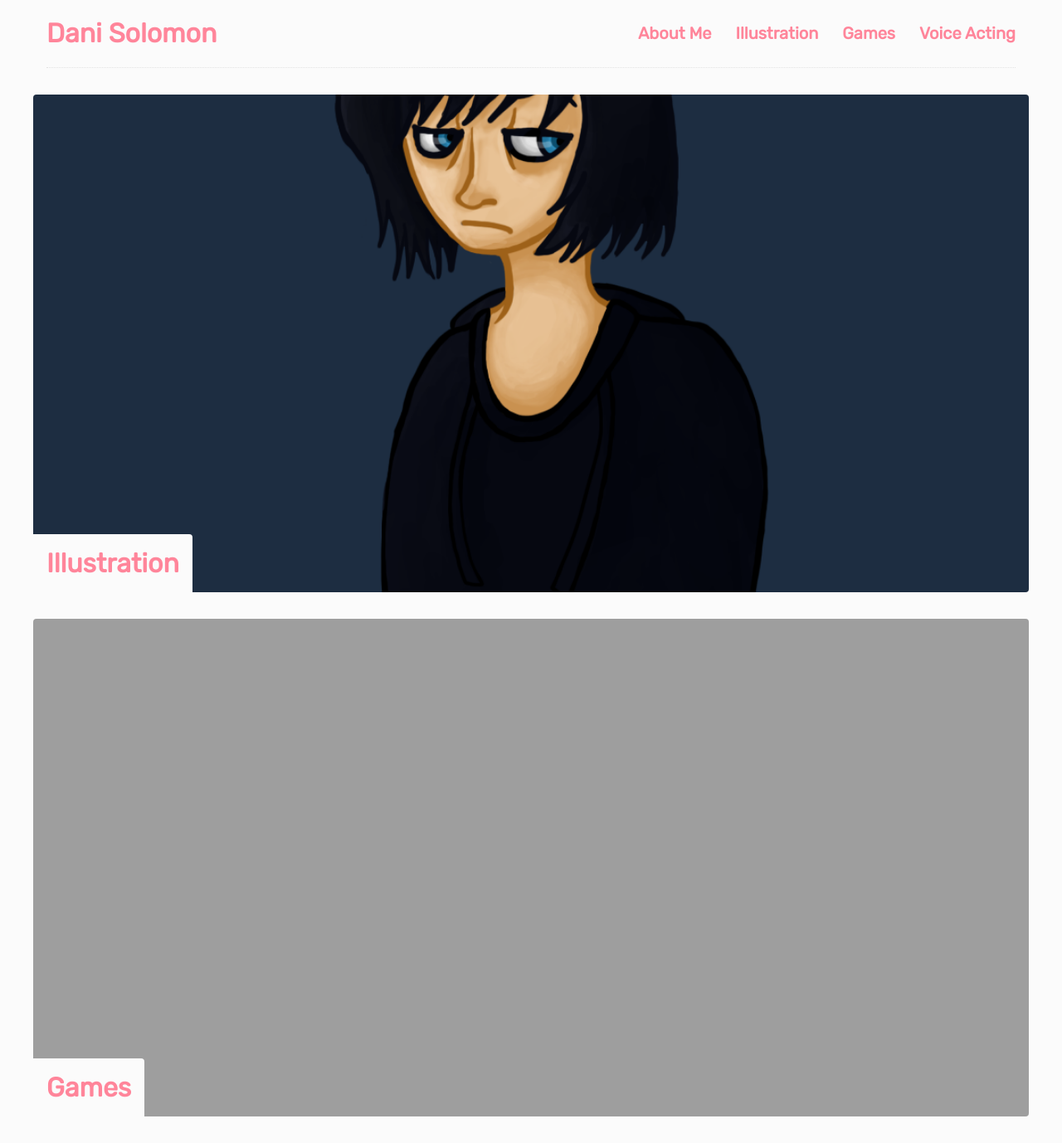
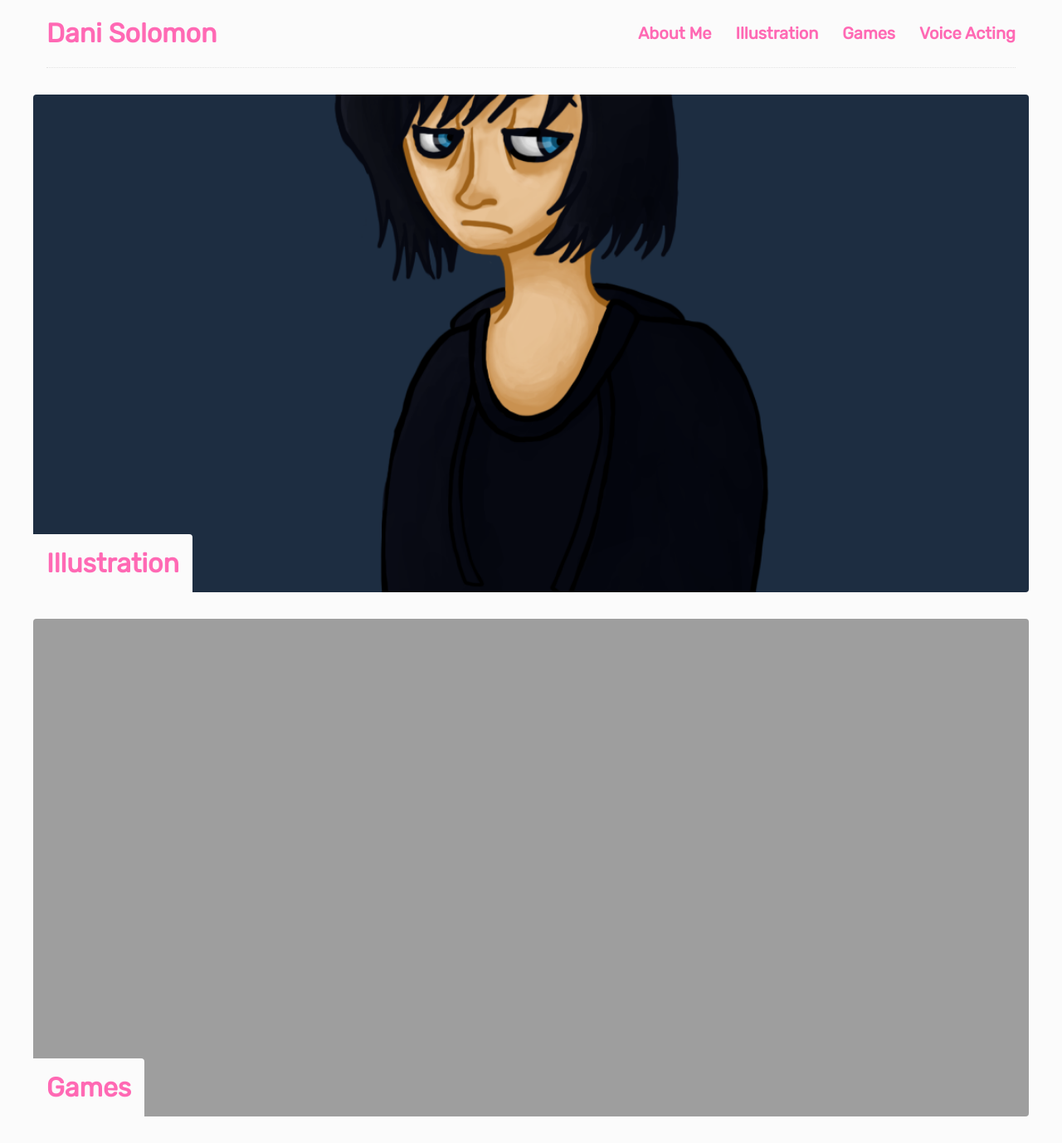
Before and after one commit to DaniBSolomon/danibsolomon.github.io, a Jekyll site: the page built from index.html, in a window 1280 px wide. Shown: the whole page at 83% size. Built offline with Jekyll 4.4.1, drawn with Linux system fonts in a browser that asks for light colours.

Commit message:
Update app.scss

```diff
--- a/css/app.scss
+++ b/css/app.scss
@@ -3,7 +3,7 @@
 
 $background-color: #fbfbfb;
 $text-color: #36465f;
-$link-color: #ff859a;
+$link-color: #ff69b4;
 
 $rounded-corner: 4px;
 
```
